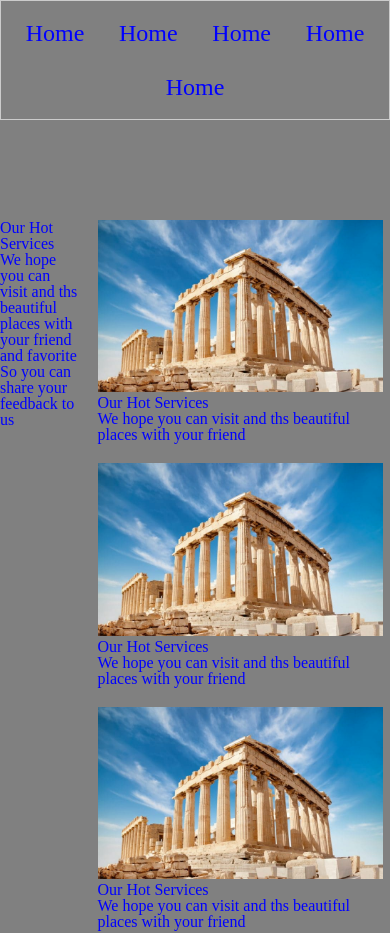
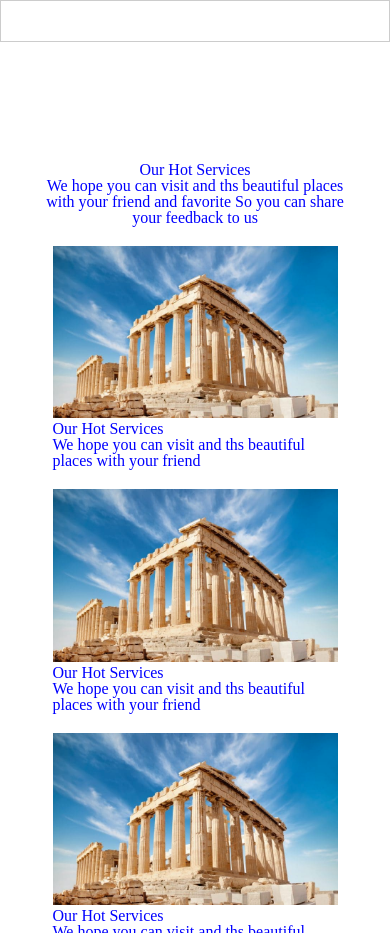
Before and after one commit to kachmazovi/Lecture-13-scss, a plain HTML site: page index.html in a window 390 px wide. Shown: the top 933 px of the page. Drawn offline with Linux system fonts and the light colour scheme.

Commit message:
add media queries

```diff
--- a/scss/styles.scss
+++ b/scss/styles.scss
@@ -4,7 +4,6 @@
 @import "mixins";
 
 body {
-  background-color: gray;
   color: $primary-color;
 
   .container {
@@ -21,6 +20,10 @@ body {
       li {
         font-size: 24px;
       }
+
+      @media (max-width: 480px) {
+        display: none;
+      }
     }
   }
 
@@ -32,6 +35,12 @@ body {
     .left-section {
       width: 20%;
       color: $primary-color;
+
+      @media (max-width: 1280px) {
+        width: 100%;
+        padding: 20px 40px;
+        text-align: center;
+      }
     }
 
     .right-section {
@@ -47,6 +56,15 @@ body {
           width: 100%;
         }
       }
+
+      @media (max-width: 1280px) {
+        width: 100%;
+        justify-content: space-evenly;
+      }
+    }
+
+    @media (max-width: 1280px) {
+      flex-direction: column;
     }
   }
 }
```
Also changed, not shown: css/styles.css, 1 other file.
